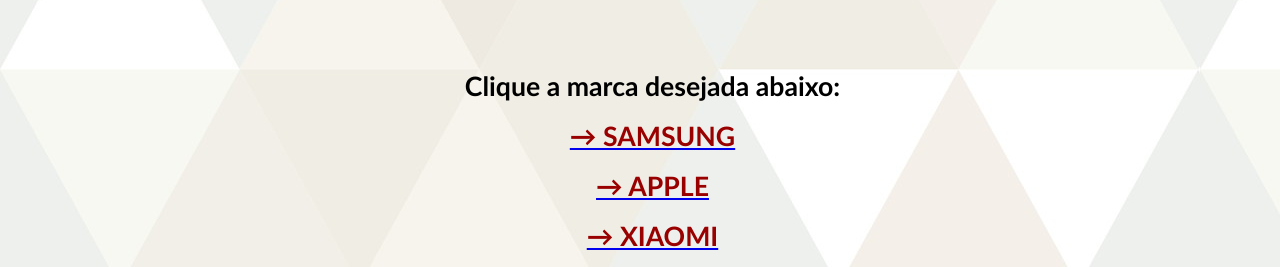
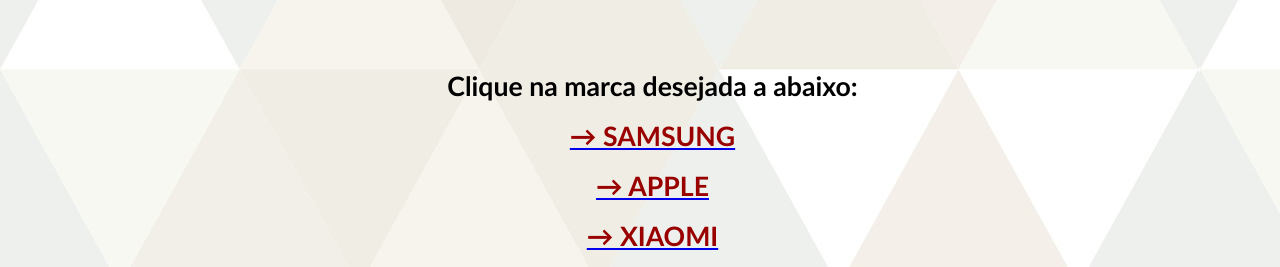
Before and after one commit to MarcoTulioAvila/DDS, a plain HTML site: page Exercicio/Loja de celulares/index.html.html in a window 1280 px wide. Shown: the part 533-800 px from the top of the page. Drawn offline with Linux system fonts and the light colour scheme.

Commit message:
Loja de celulares

```diff
--- a/Exercicio/Loja de celulares/index.html.html
+++ b/Exercicio/Loja de celulares/index.html.html
@@ -85,7 +85,7 @@
 
 <br><br><br><br><br>
 
-<h3> Clique a marca desejada abaixo: </h3>
+<h3> Clique na marca desejada a abaixo: </h3>
 
 <br>
 
```
Also changed, not shown: Exercicio/Loja de celulares/Icones/pg1.ico (deleted), Exercicio/Loja de celulares/Imagens/site1.png (deleted), Exercicio/Loja de celulares/Imagens/site2.png (deleted), 1 other file.
